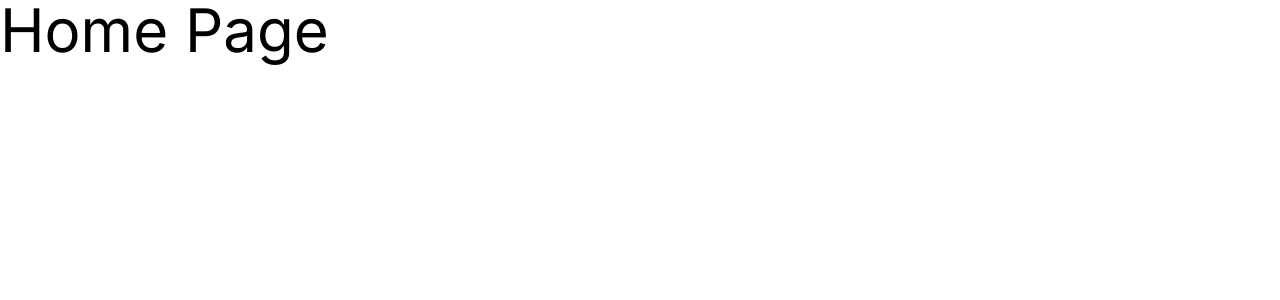
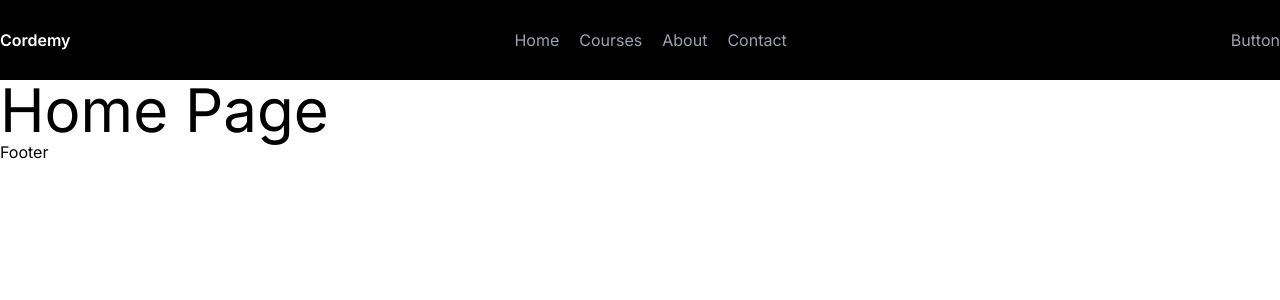
Before and after one commit to shohan-pherones/cordemy, a Next.js app: page / in a window 1280 px wide. Shown: the top 300 px of the page. Built offline with nearby package versions, Linux system fonts and the light colour scheme.

Commit message:
courses card added

```diff
--- /dev/null
+++ b/components/Button.jsx
@@ -0,0 +1,5 @@
+const Button = () => {
+  return <div>Button</div>;
+};
+
+export default Button;
--- /dev/null
+++ b/components/CourseItem.jsx
@@ -0,0 +1,63 @@
+import { currencyConverter } from "@/utils/currencyConverter";
+import Image from "next/image";
+import Link from "next/link";
+import { AiOutlineStar } from "react-icons/ai";
+import Button from "./Button";
+
+const CourseItem = ({ course }) => {
+  return (
+    <div className="w-full lg:w-[30rem] shadow-md rounded-md overflow-hidden">
+      <div className="w-full h-[25rem] lg:h-[20rem] overflow-hidden">
+        <Image
+          src={course.cover}
+          alt={course.title}
+          width={640}
+          height={360}
+          priority
+          className="w-full h-full object-cover"
+        />
+      </div>
+
+      <div className="p-5 space-y-2">
+        <h3 className="text-3xl font-medium">{course.title}</h3>
+
+        <p className="flex justify-between text-gray-500">
+          <span>
+            by{" "}
+            <span className="text-black font-semibold">
+              {course.instructor}
+            </span>
+          </span>
+          <span>
+            Duration:{" "}
+            <span className="text-black font-semibold">{course.duration}</span>
+          </span>
+        </p>
+
+        <p className="flex justify-between text-gray-500">
+          <span>
+            Enrolled students:{" "}
+            <span className="text-black font-semibold">{course.students}</span>
+          </span>
+          <span className="flex items-center gap-1">
+            <AiOutlineStar className="text-black" />{" "}
+            <span className="text-black font-semibold">{course.rating}</span>
+          </span>
+        </p>
+
+        <p className="text-gray-500">
+          {course.description.substring(0, 100)}...
+        </p>
+
+        <div className="flex justify-between items-center">
+          <p className="text-lg font-semibold">
+            {currencyConverter(course.price)}
+          </p>
+          <Button href={`/courses/${course.id}`} placeholder="View Details" />
+        </div>
+      </div>
+    </div>
+  );
+};
+
+export default CourseItem;
--- /dev/null
+++ b/components/Footer.jsx
@@ -0,0 +1,5 @@
+const Footer = () => {
+  return <div>Footer</div>;
+};
+
+export default Footer;
--- /dev/null
+++ b/components/Navbar.jsx
@@ -0,0 +1,35 @@
+import Link from "next/link";
+import Button from "./Button";
+
+const Navbar = () => {
+  return (
+    <div className="h-20 bg-black text-gray-400 flex items-center">
+      <div className="wrapper flex justify-between">
+        <Link href="/" className="text-white font-semibold">
+          Cordemy
+        </Link>
+
+        <div className="flex gap-5">
+          <Link href="/" className="hover:text-white transition-color">
+            Home
+          </Link>
+          <Link href="/courses" className="hover:text-white transition-color">
+            Courses
+          </Link>
+          <Link href="/about" className="hover:text-white transition-color">
+            About
+          </Link>
+          <Link href="/contact" className="hover:text-white transition-color">
+            Contact
+          </Link>
+        </div>
+
+        <div>
+          <Button href="/login" placeholder="Sign in" />
+        </div>
+      </div>
+    </div>
+  );
+};
+
+export default Navbar;
--- /dev/null
+++ b/components/SectionHeader.jsx
@@ -0,0 +1,13 @@
+const SectionHeader = ({ span, h2, p }) => {
+  return (
+    <div className="flex items-center flex-col text-center gap-1">
+      <span className="uppercase text-sm font-bold tracking-widest">
+        {span}
+      </span>
+      <h2 className="text-3xl">{h2}</h2>
+      <p className="w-3/5 text-gray-500">{p}</p>
+    </div>
+  );
+};
+
+export default SectionHeader;
--- a/next.config.js
+++ b/next.config.js
@@ -1,6 +1,9 @@
 /** @type {import('next').NextConfig} */
 const nextConfig = {
   reactStrictMode: true,
-}
+  images: {
+    domains: ["images.pexels.com"],
+  },
+};
 
-module.exports = nextConfig
+module.exports = nextConfig;
--- a/package.json
+++ b/package.json
@@ -15,7 +15,8 @@
     "next": "13.3.1",
     "prisma": "^4.13.0",
     "react": "18.2.0",
-    "react-dom": "18.2.0"
+    "react-dom": "18.2.0",
+    "react-icons": "^4.8.0"
   },
   "devDependencies": {
     "autoprefixer": "^10.4.14",
--- a/pages/_app.js
+++ b/pages/_app.js
@@ -1,5 +1,13 @@
-import '@/styles/globals.css'
+import Footer from "@/components/Footer";
+import Navbar from "@/components/Navbar";
+import "@/styles/globals.css";
 
 export default function App({ Component, pageProps }) {
-  return <Component {...pageProps} />
+  return (
+    <>
+      <Navbar />
+      <Component {...pageProps} />
+      <Footer />
+    </>
+  );
 }
--- a/pages/courses/index.js
+++ b/pages/courses/index.js
@@ -1,5 +1,40 @@
-const CoursesPage = () => {
-  return <div>CoursesPage</div>;
+import CourseItem from "@/components/CourseItem";
+import SectionHeader from "@/components/SectionHeader";
+import { getAllCourses } from "@/prisma/courses";
+
+const CoursesPage = ({ courses }) => {
+  return (
+    <div className="wrapper py-10">
+      <SectionHeader
+        span="Courses"
+        h2="Browse all courses"
+        p="Lorem, ipsum dolor sit amet consectetur adipisicing elit. Quisquam
+          minima vero officiis deserunt amet tenetur."
+      />
+
+      <div className="mt-10 flex flex-wrap gap-10">
+        {courses.map((course) => (
+          <CourseItem key={course.id} course={course} />
+        ))}
+      </div>
+    </div>
+  );
 };
 
 export default CoursesPage;
+
+export const getServerSideProps = async () => {
+  const courses = await getAllCourses();
+
+  const updatedCourses = courses.map((course) => ({
+    ...course,
+    updatedAt: course.updatedAt.toString(),
+    createdAt: course.createdAt.toString(),
+  }));
+
+  return {
+    props: {
+      courses: updatedCourses,
+    },
+  };
+};
--- a/styles/globals.css
+++ b/styles/globals.css
@@ -3,3 +3,7 @@
 @tailwind base;
 @tailwind components;
 @tailwind utilities;
+
+.wrapper {
+  @apply container mx-auto px-5 lg:px-0;
+}
--- /dev/null
+++ b/utils/currencyConverter.js
@@ -0,0 +1,10 @@
+export const currencyConverter = (
+  amount,
+  locale = "en-US",
+  currency = "USD"
+) => {
+  return amount?.toLocaleString(locale, {
+    style: "currency",
+    currency,
+  });
+};
```
Also changed, not shown: 1 other file (tests, documents, lock files or other folders).
